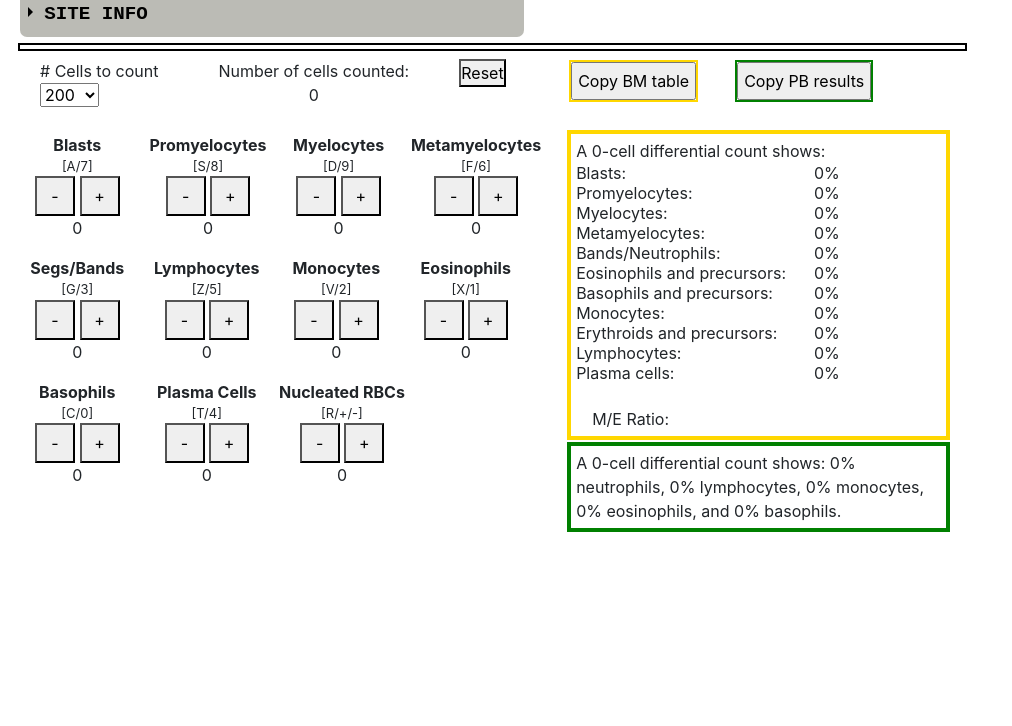
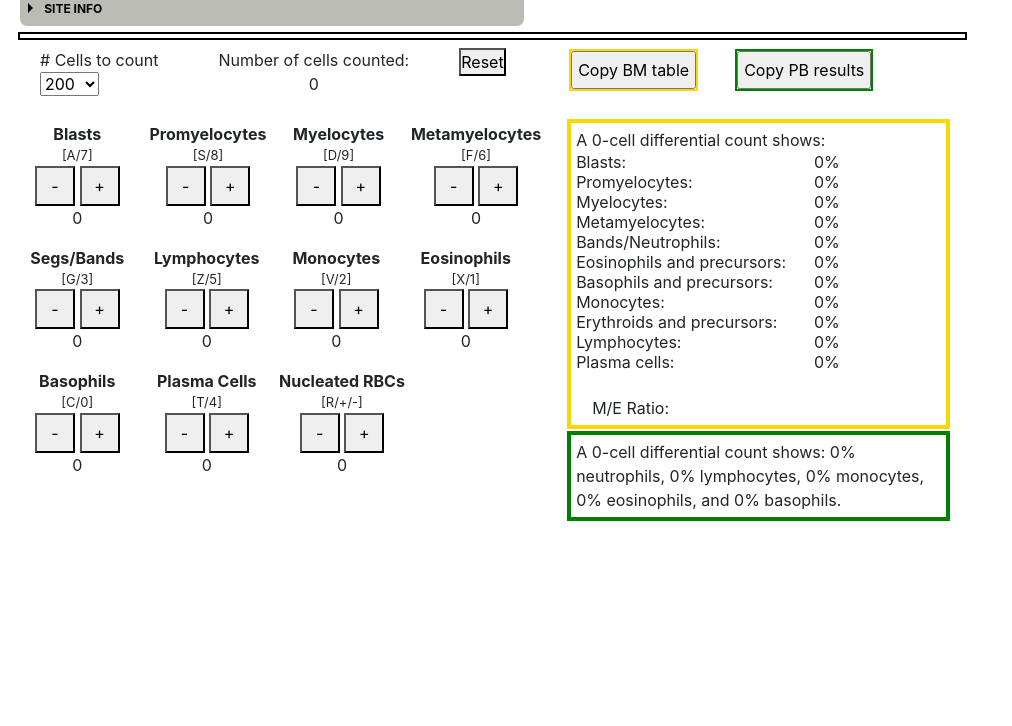
Before and after one commit to lobstaboy/SuperCellCounterPro, a plain HTML site: page index.html in a window 1280 px wide. Shown: the part 74-800 px from the top of the page, without its empty margins (0-1012 px from the left). Drawn offline with nearby package versions, Linux system fonts and the light colour scheme.

Commit message:
Add files via upload
More minor style changes (to the header this time)

```diff
--- a/style.css
+++ b/style.css
@@ -23,8 +23,7 @@ input[type='checkbox'] {
     display: block;
 
     font-weight: bold;
-    font-family: monospace;
-    font-size: 1.2rem;
+    font-size: 12px;
     text-transform: uppercase;
     text-align: left;
 
```
